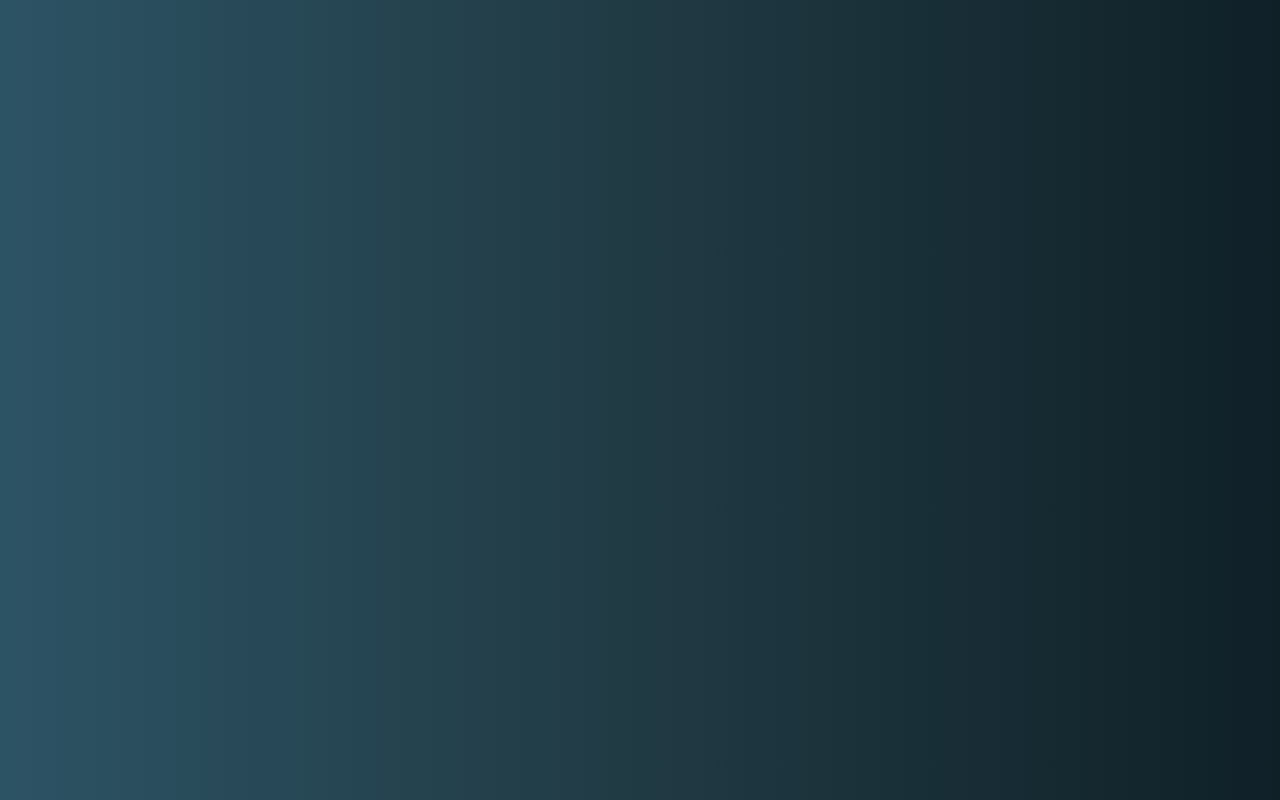
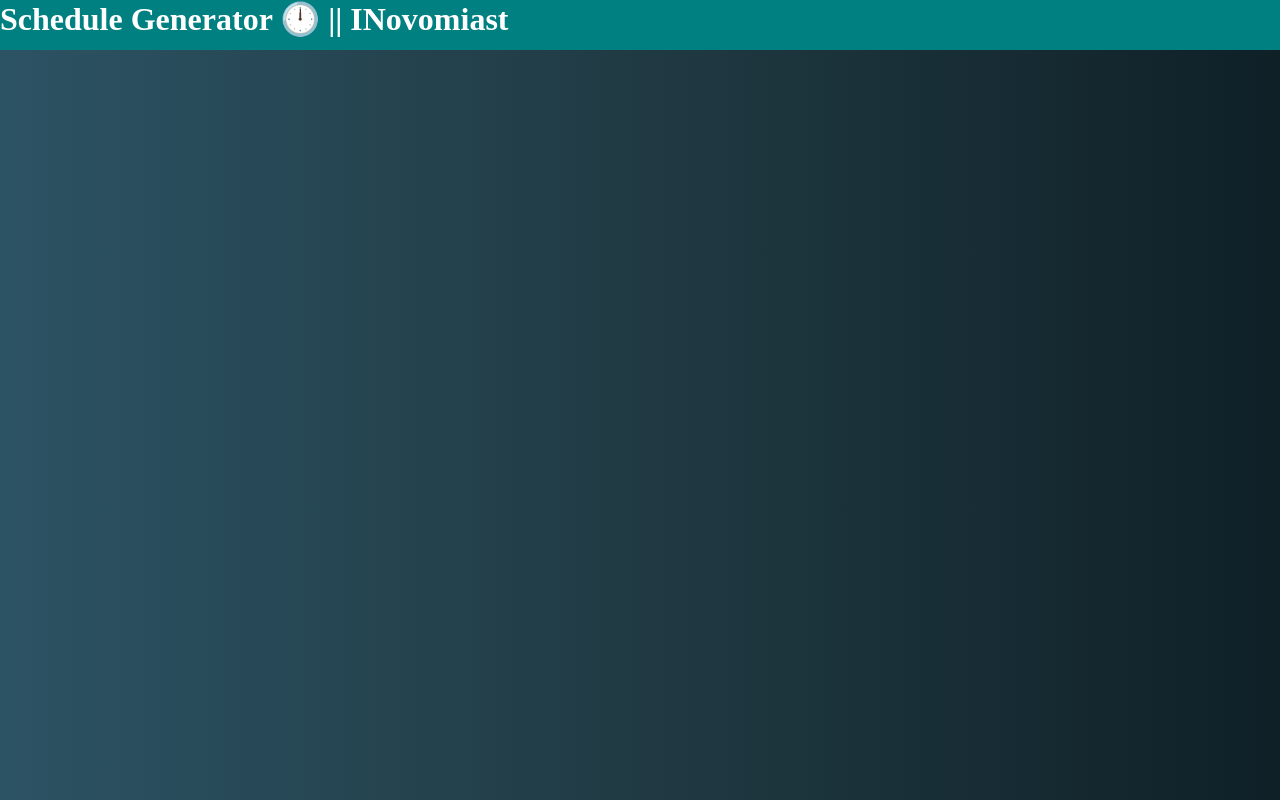
Before and after one commit to INovomiast/generador-horario, a plain HTML site: page index.html in a window 1280 px wide. Drawn offline with Linux system fonts and the light colour scheme.

Commit message:
CSS and Header Changes

```diff
--- a/index.html
+++ b/index.html
@@ -10,7 +10,7 @@
 </head>
 <body>
     <header class="page_title">
-
+       <h1>Schedule Generator 🕛 || INovomiast</h1>
     </header>
 </body>
 </html>
--- a/src/css/main.css
+++ b/src/css/main.css
@@ -12,3 +12,10 @@
     background: -webkit-linear-gradient(to right, #2C5364, #203A43, #0F2027);
     background: linear-gradient(to right, #2C5364, #203A43, #0F2027);
 }
+
+.page_title{
+    width: 100%;
+    height: 50px;
+    color: white;
+    background-color: teal;
+}
```
